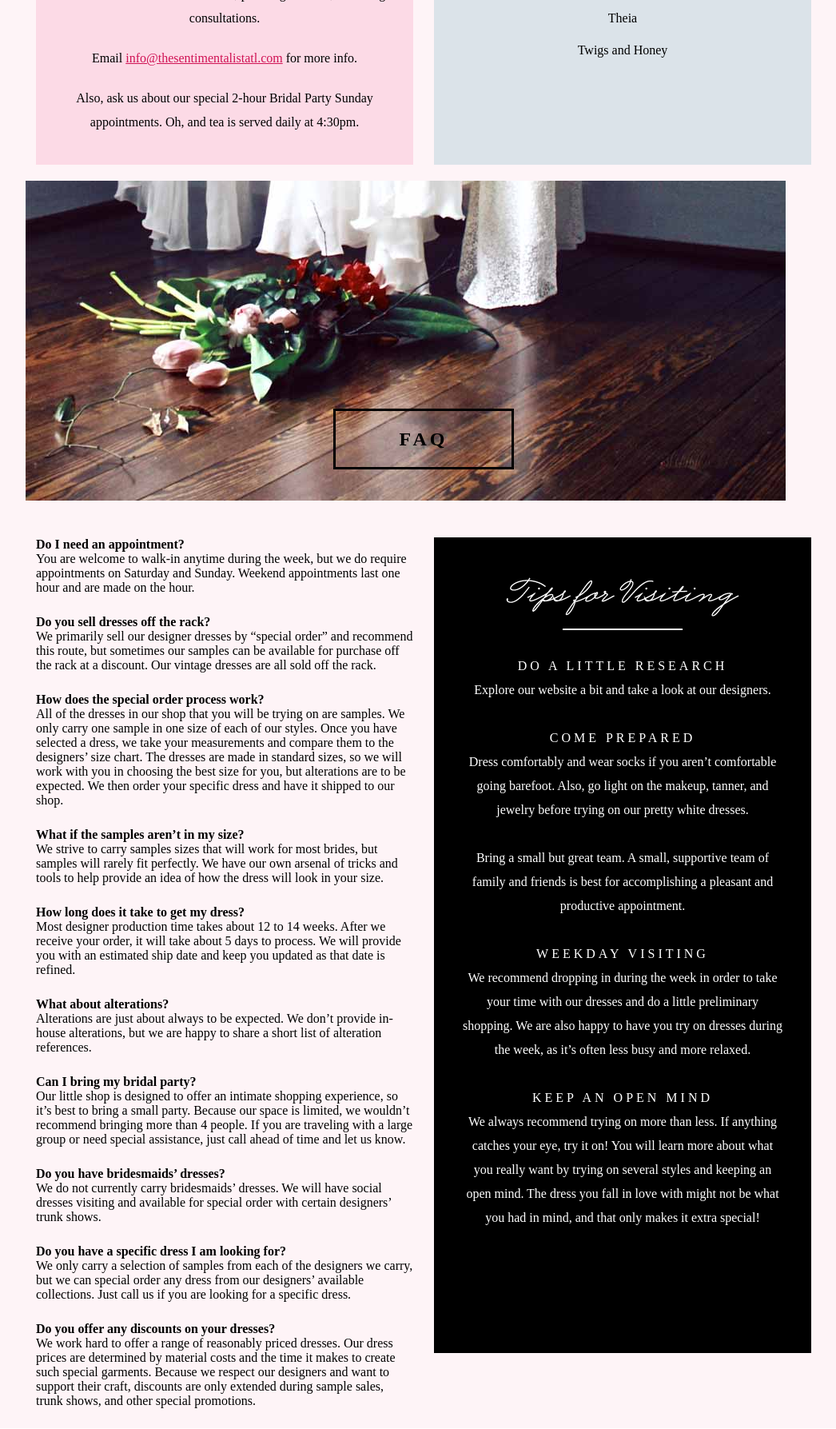
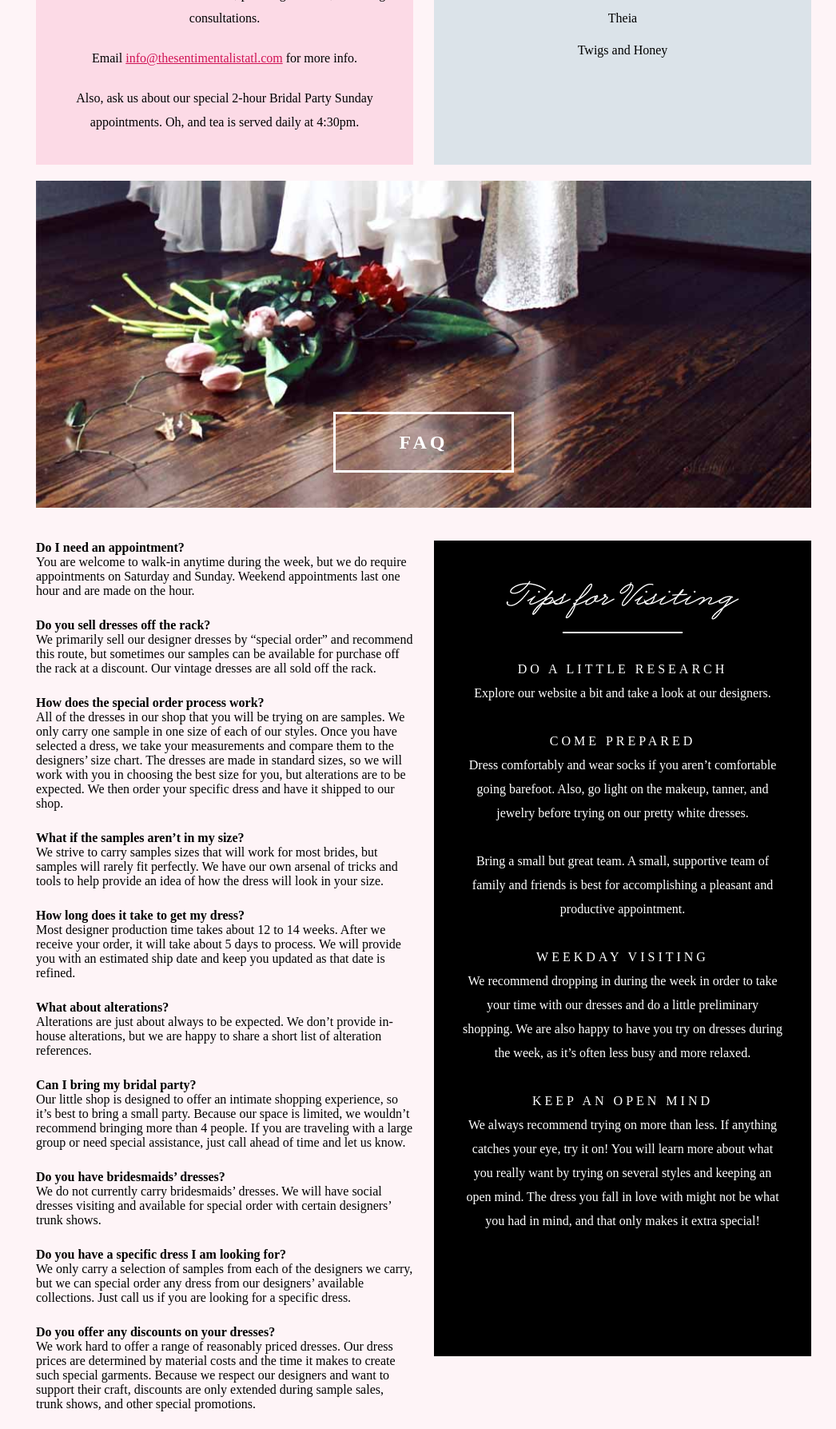
Before and after one commit to egoodberry/thesentimentalist, a PHP site: page / in a window 1280 px wide. Shown: the part 2295-4082 px from the top of the page at 80% size, without its empty margins (110-1156 px from the left). Run offline with PHP 8.4, Linux system fonts and the light colour scheme; some libraries are stand-ins or nearby versions.

Commit message:
Style fixes.

```diff
--- a/css/layout.css
+++ b/css/layout.css
@@ -134,16 +134,17 @@ body {
 
 /* FAQ */
 .faq-banner {
-  margin: 20px 0 45px 0;
-  height: 400px;
-  background: url('../images/faq-bg.jpg') no-repeat;
+  margin-top: 20px;
+}
+.faq-banner img {
+  width: 100%;
 }
 #faq {
-  margin-top: -210px;
+  margin-top: -170px;
 }
 #faq h2 {
-  color: #000;
-  border: solid 3px #000;
+  color: #fff;
+  border: solid 3px #fff;
   padding: 20px 0;
   text-align: center;
   width: 220px;
--- a/index.html
+++ b/index.html
@@ -78,7 +78,6 @@
             May 4th, 2013. Email them for an opening weekend appointment!
           </p>
 
-          <div class="row">
           <div class="grid_6 prefix_3 about-founders">
             <h2 class="krista">About Krista</h2>
             <p>
@@ -105,11 +104,10 @@
             </p>
           </div>
         </div>
-        </div>
 
       </div>
 
-      <div id="designers" class="row content cf">
+      <div id="designers" class="content cf">
         <div class="grid_6">
           <section class="services">
             <h3>Our Services</h3>
@@ -168,11 +166,14 @@
 
       </div>
 
-      <div class="faq-banner"></div>
-      <div id="faq" class="row cf content">
+      <div class="faq-banner grid_12">
+        <img src="/images/faq-bg.jpg" alt="FAQ" />
+      </div>
+      <div id="faq" class="grid_12 content">
+        <div class="row">
           <h2>FAQ</h2>
 
-        <div class="grid_6">
+          <div class="grid_6 alpha">
             <section class="questions">
               <p class="question">Do I need an appointment?</p>
               <p class="answer">You are welcome to walk-in anytime during the week, but we do require appointments on Saturday and Sunday. Weekend appointments last one hour and are made on the hour.</p>
@@ -197,7 +198,7 @@
             </section>
           </div>
 
-        <div class="grid_6">
+          <div class="grid_6 omega">
             <section class="tips">
               <img src="images/tips.png" alt="Tips for Visiting" />
               <hr />
@@ -211,6 +212,7 @@
               <h3>Keep An Open Mind</h3>
               <p>We always recommend trying on more than less. If anything catches your eye, try it on! You will learn more about what you really want by trying on several styles and keeping an open mind. The dress you fall in love with might not be what you had in mind, and that only makes it extra special!</p>
             </section>
+          </div>
         </div>
 
       </div>
@@ -230,7 +232,7 @@
 
     <div class="container">
 
-      <div id="press" class="row content cf">
+      <div id="press" class="content cf">
         <h2>Press</h2>
         <hr />
         <p>Stay tuned for press releases.</p>
@@ -238,7 +240,7 @@
       </div>
 
       <section class="contact-banner"></section>
-      <div id="contact" class="content row cf">
+      <div id="contact" class="content cf">
         <h2>Contact Us</h2>
         <hr />
 
@@ -268,22 +270,18 @@
           <p><a href="mailto:info@thesentamentalistatl.com">info@thesentamentalistatl.com</a></p>
         </section>
 
-        <div class="row">
         <div class="grid_12">
           <hr />
-          </div>
         </div>
 
       </div>
 
       <div id="mailing-list" class="cf">
-        <div class="row">
         <div class="grid_12">
           <h3>Keep Up With Us By Joining Our Mailing List</h3>
         </div>
-        </div>
 
-        <div class="row cf">
+        <div class="cf">
           <form action="http://thesentimentalistatl.us4.list-manage.com/subscribe/post?u=31599f616258066743e68b0a8&amp;id=72e937e813" method="post" target="_blank">
             <div class="grid_3">
               <input type="text" value="" name="FNAME" placeholder="First Name" required="required">
@@ -309,7 +307,6 @@
 
     <div id="footer">
       <div class="container">
-        <div class="row">
         <div class="grid_12 cf">
           <hr />
           <span class="copyright">
@@ -329,7 +326,6 @@
         </div>
       </div>
     </div>
-    </div>
 
   </div>
 </body>
```
Lines whose indentation alone changed are shown as unchanged.
